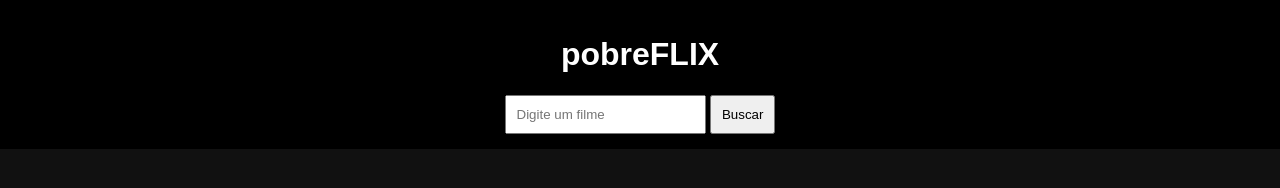
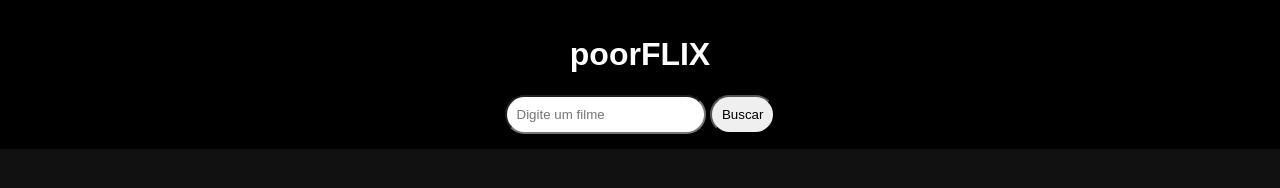
Before and after one commit to LuizSoares-sys/MediaFilmes, a plain HTML site: page AtividadeFilmes/index.html in a window 1280 px wide. Drawn offline with Linux system fonts and the light colour scheme.

Commit message:
update projeto

```diff
--- a/AtividadeFilmes/Style/style.css
+++ b/AtividadeFilmes/Style/style.css
@@ -13,11 +13,14 @@ header{
 
 input{
   padding:10px;
+  border-radius: 133px;
+
 }
 
 button{
   padding:10px;
   cursor:pointer;
+  border-radius: 133px;
 }
 
 #resultados{
@@ -42,7 +45,7 @@ button{
   background:#333;
 }
 
-/* modal escondido por padrão */
+
 #modal{
   display:none;
   position:fixed;
--- a/AtividadeFilmes/index.html
+++ b/AtividadeFilmes/index.html
@@ -10,7 +10,7 @@
 <body>
 
 <header>
-  <h1>pobreFLIX</h1>
+  <h1>poorFLIX</h1>
 
   <form id="formBusca">
     <input type="text" id="inputBusca" placeholder="Digite um filme">
@@ -28,7 +28,6 @@
 </main>
 
 
-<!-- Modal -->
 <div id="modal">
 
   <div class="modal-box">
```
